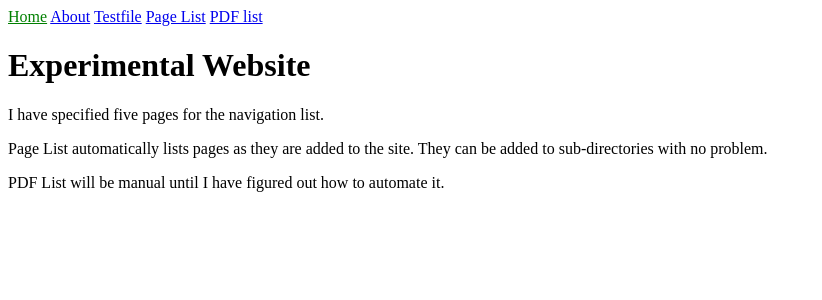
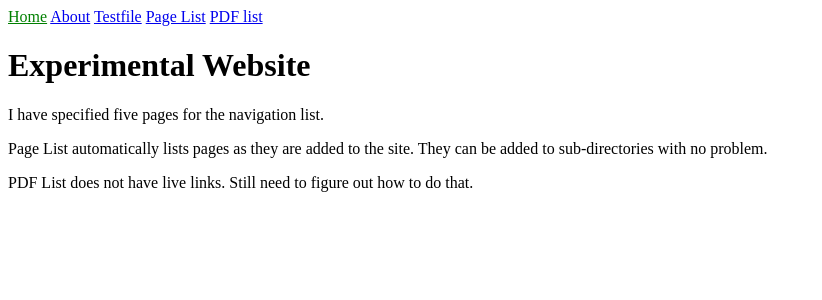
Before and after one commit to DavidMc1948/davidmc1948.github.io, a Jekyll site: the page built from index.html, in a window 1280 px wide. Shown: the top 300 px of the page, without its empty margins (0-822 px from the left). Built offline with Jekyll 4.4.1, drawn with Linux system fonts in a browser that asks for light colours.

Commit message:
small fixes

```diff
--- a/index.html
+++ b/index.html
@@ -8,4 +8,4 @@ title: Home
 
 <p>  Page List  automatically lists pages as they are added to the site. They can be added to sub-directories with no problem.</p>
 
-<p> PDF List will be manual until I have figured out how to automate it.</p>
+<p> PDF List does not have live links. Still need to figure out how to do that.</p>
```
Also changed, not shown: about.md (+1 -1 lines), pdf_file_list.md (+1 -1 lines).
